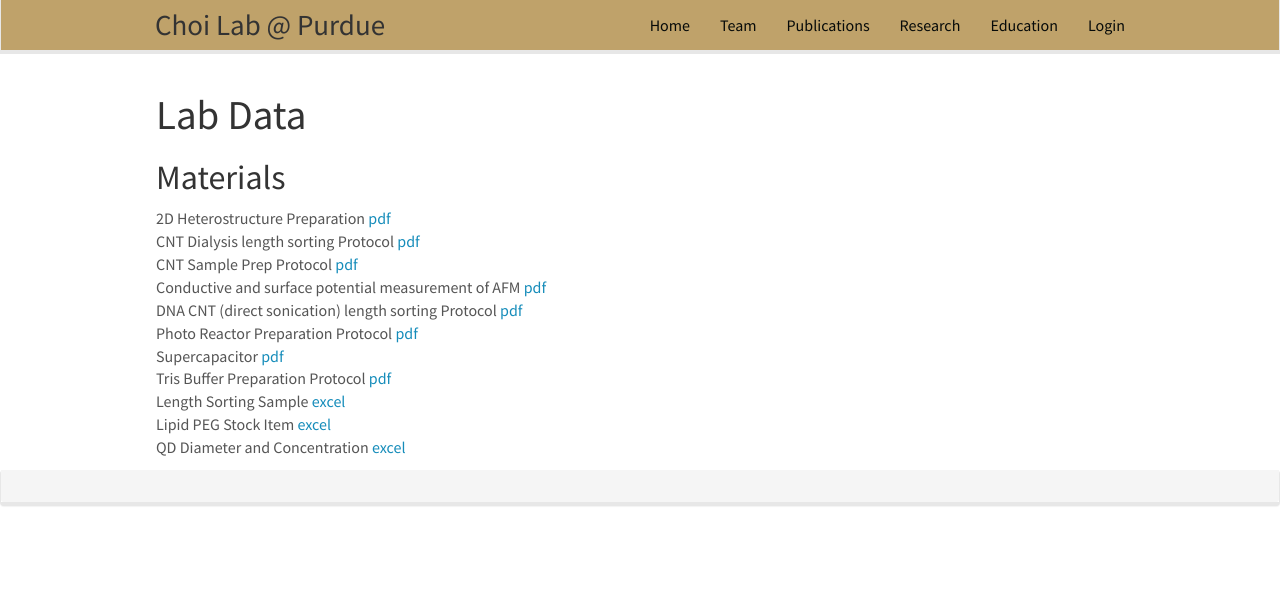
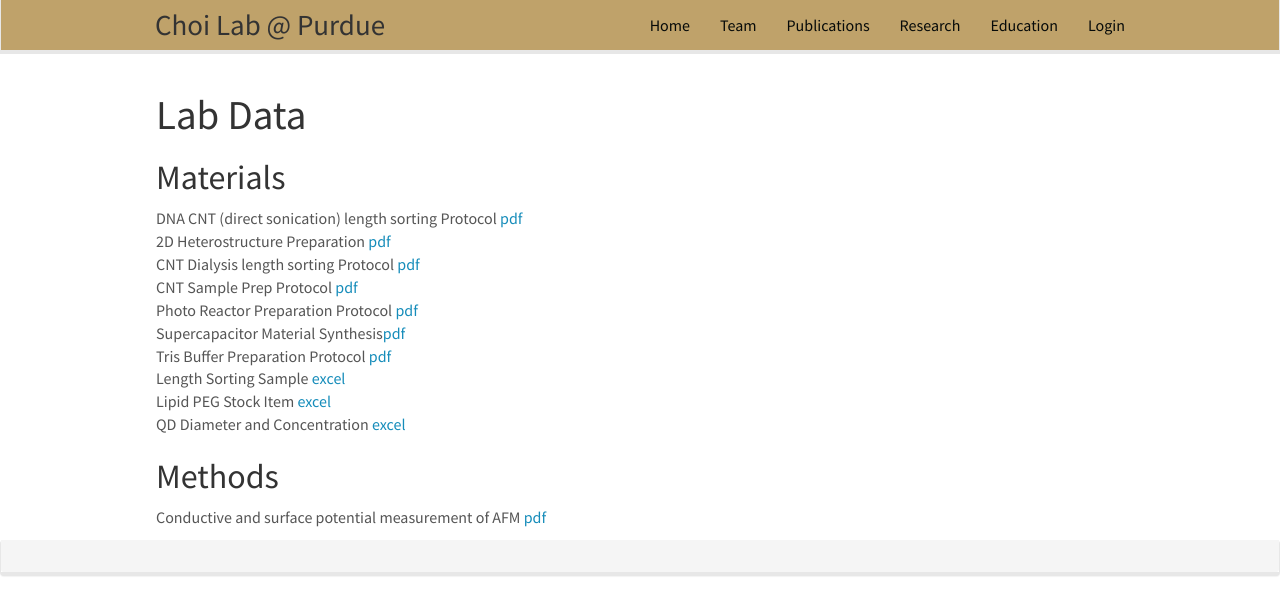
Before and after one commit to choidnalab/choidnalab.github.io, a Jekyll site: the page built from _pages/labdata.md, in a window 1280 px wide. Shown: the top 615 px of the page. Built offline with Jekyll 4.4.1, drawn with Linux system fonts in a browser that asks for light colours; nearby versions of some CDN libraries.

Commit message:
Update labdata.md

```diff
--- a/_pages/labdata.md
+++ b/_pages/labdata.md
@@ -9,14 +9,17 @@ permalink: /labdata.html
 # Lab Data
 
 ## Materials
+DNA CNT (direct sonication) length sorting Protocol <a href="{{ site.url }}{{ site.baseurl }}/images/labdata/DNA_CNT_direct_sonication_length_sorting_Protocol.pdf">pdf</a><br>
 2D Heterostructure Preparation <a href="{{ site.url }}{{ site.baseurl }}/images/labdata/2D_Heterostructure_Preparation.pdf">pdf</a><br>
 CNT Dialysis length sorting Protocol <a href="{{ site.url }}{{ site.baseurl }}/images/labdata/CNT_Dialysis_length_sorting_Protocol.pdf">pdf</a><br>
 CNT Sample Prep Protocol <a href="{{ site.url }}{{ site.baseurl }}/images/labdata/CNT_Sample_Prep_Protocol.pdf">pdf</a><br>
-Conductive and surface potential measurement of AFM <a href="{{ site.url }}{{ site.baseurl }}/images/labdata/Conductive_and_surface_potential_measurement_of_AFM.pdf">pdf</a><br>
-DNA CNT (direct sonication) length sorting Protocol <a href="{{ site.url }}{{ site.baseurl }}/images/labdata/DNA_CNT_direct_sonication_length_sorting_Protocol.pdf">pdf</a><br>
 Photo Reactor Preparation Protocol <a href="{{ site.url }}{{ site.baseurl }}/images/labdata/Photo_Reactor_Preparation_protocol.pdf">pdf</a><br>
-Supercapacitor <a href="{{ site.url }}{{ site.baseurl }}/images/labdata/Supercapacitor.pdf">pdf</a><br>
+Supercapacitor Material Synthesis<a href="{{ site.url }}{{ site.baseurl }}/images/labdata/Supercapacitor.pdf">pdf</a><br>
 Tris Buffer Preparation Protocol <a href="{{ site.url }}{{ site.baseurl }}/images/labdata/Tris_Buffer_Preparation_Protocol.pdf">pdf</a><br>
 Length Sorting Sample <a href="{{ site.url }}{{ site.baseurl }}/images/labdata/Length_sorting_sample.xlsx">excel</a><br>
 Lipid PEG Stock Item <a href="{{ site.url }}{{ site.baseurl }}/images/labdata/Lipid_PEG_Stock_Item.xlsx">excel</a><br>
 QD Diameter and Concentration <a href="{{ site.url }}{{ site.baseurl }}/images/labdata/QD_diameter_and_concentration.xlsx">excel</a>
+
+## Methods
+
+Conductive and surface potential measurement of AFM <a href="{{ site.url }}{{ site.baseurl }}/images/labdata/Conductive_and_surface_potential_measurement_of_AFM.pdf">pdf</a><br>
```
